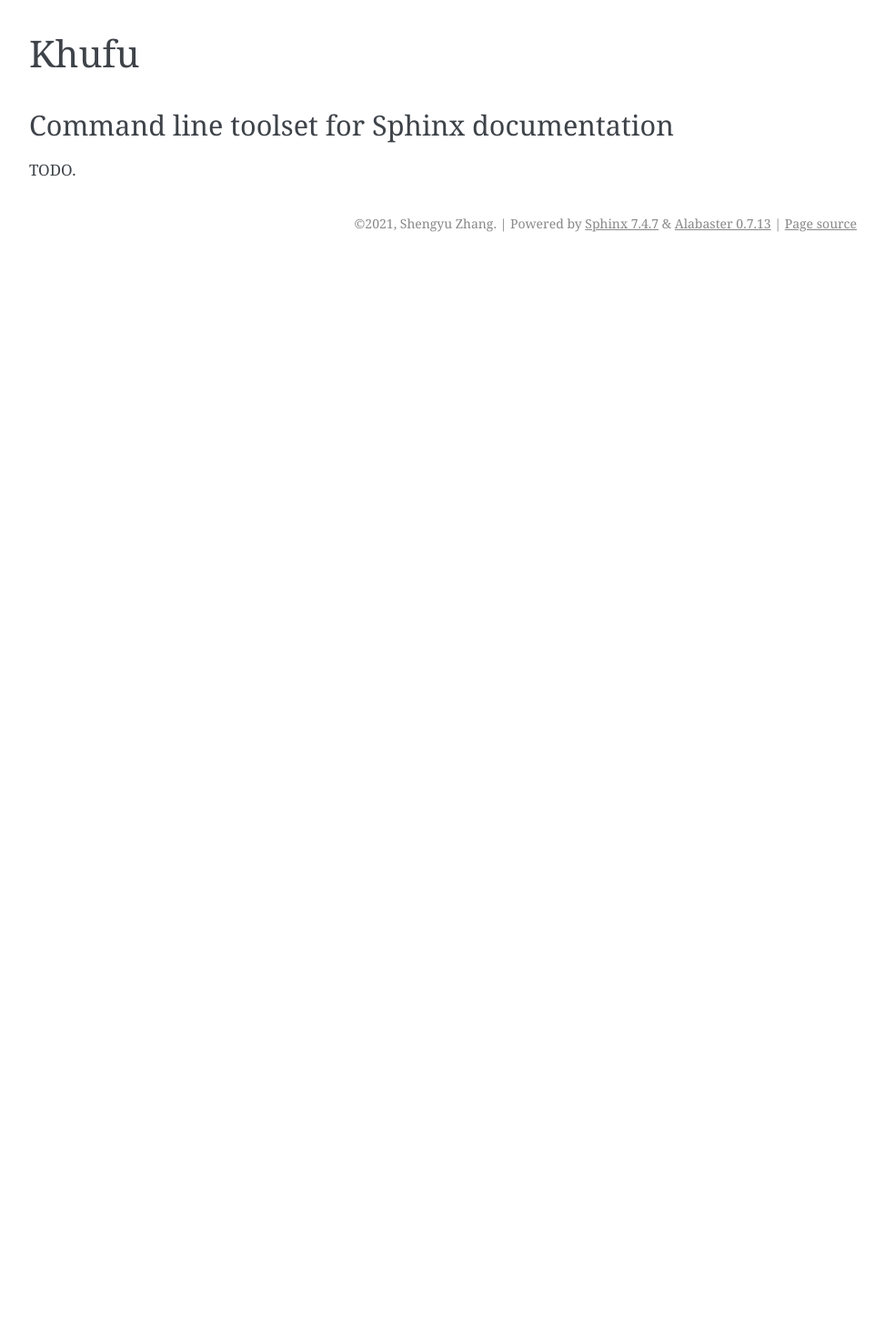
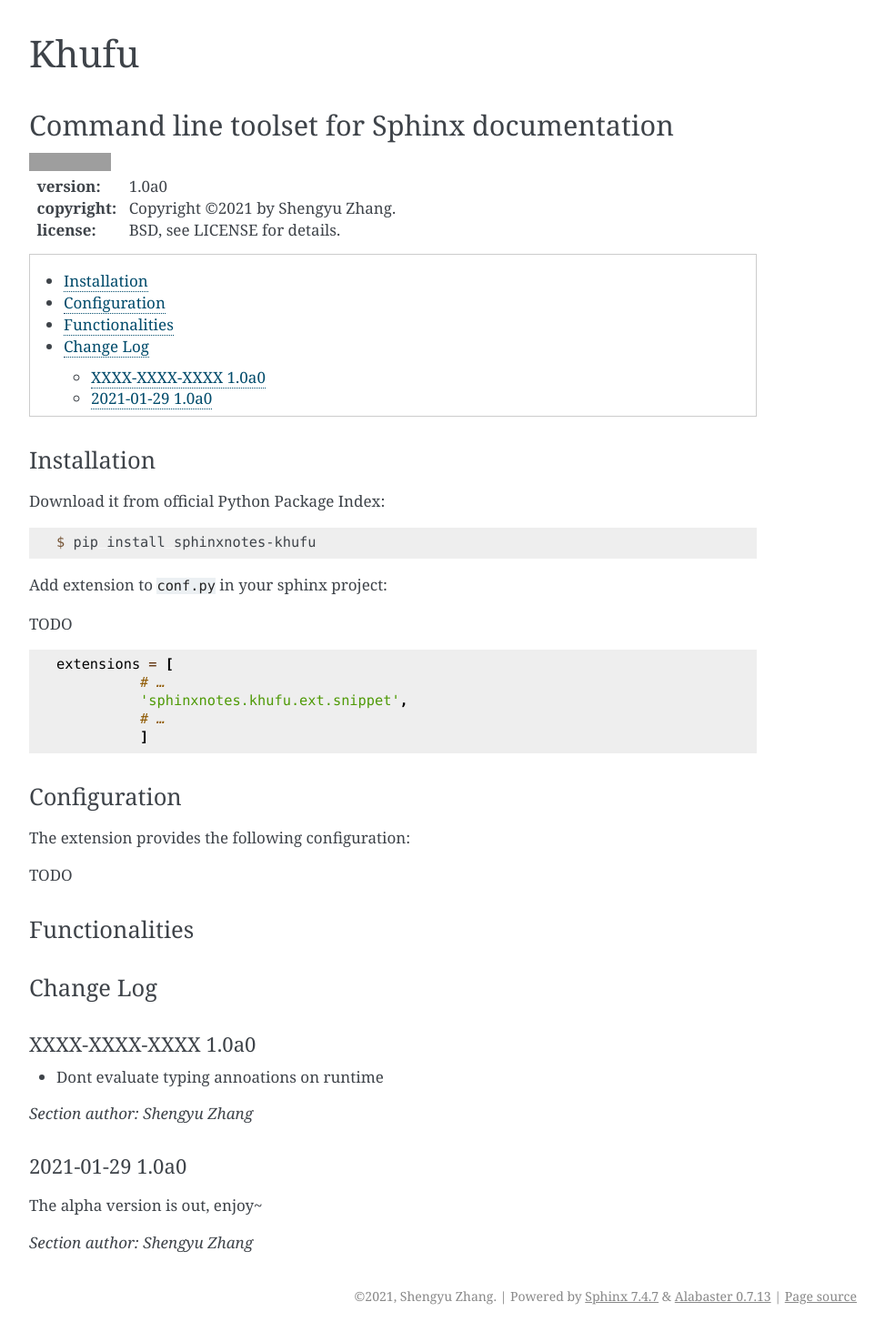
Before and after one commit to sphinx-notes/snippet, a Sphinx documentation site: the page built from doc/index.rst, in a window 1280 px wide. Shown: the whole page at 91% size, without its empty margins (168-1141 px from the left). Built offline with Sphinx 7.4.7, drawn with Linux system fonts in a browser that asks for light colours; before the commit the page ends 900 px from its top, so only the background shows below that; grey boxes are pictures that could not be loaded.

Commit message:
Update document

```diff
--- a/doc/index.rst
+++ b/doc/index.rst
@@ -1,3 +1,4 @@
+
 =====
 Khufu
 =====
@@ -6,4 +7,64 @@
 Command line toolset for Sphinx documentation
 ---------------------------------------------
 
-TODO.
+.. image:: https://img.shields.io/github/stars/sphinx-notes/khufu.svg?style=social&label=Star&maxAge=2592000
+   :target: https://github.com/sphinx-notes/any
+
+:version: |version|
+:copyright: Copyright ©2021 by Shengyu Zhang.
+:license: BSD, see LICENSE for details.
+
+.. contents::
+   :local:
+   :backlinks: none
+
+Installation
+============
+
+Download it from official Python Package Index:
+
+.. code-block:: console
+
+   $ pip install sphinxnotes-khufu
+
+Add extension to :file:`conf.py` in your sphinx project:
+
+TODO
+
+.. code-block:: python
+
+    extensions = [
+              # …
+              'sphinxnotes.khufu.ext.snippet',
+              # …
+              ]
+
+.. _Configuration:
+
+Configuration
+=============
+
+The extension provides the following configuration:
+
+TODO
+
+Functionalities
+===============
+
+Change Log
+==========
+
+XXXX-XXXX-XXXX 1.0a0
+--------------------
+
+- Dont evaluate typing annoations on runtime
+
+.. sectionauthor:: Shengyu Zhang
+
+2021-01-29 1.0a0
+----------------
+
+
+The alpha version is out, enjoy~
+
+.. sectionauthor:: Shengyu Zhang
```
